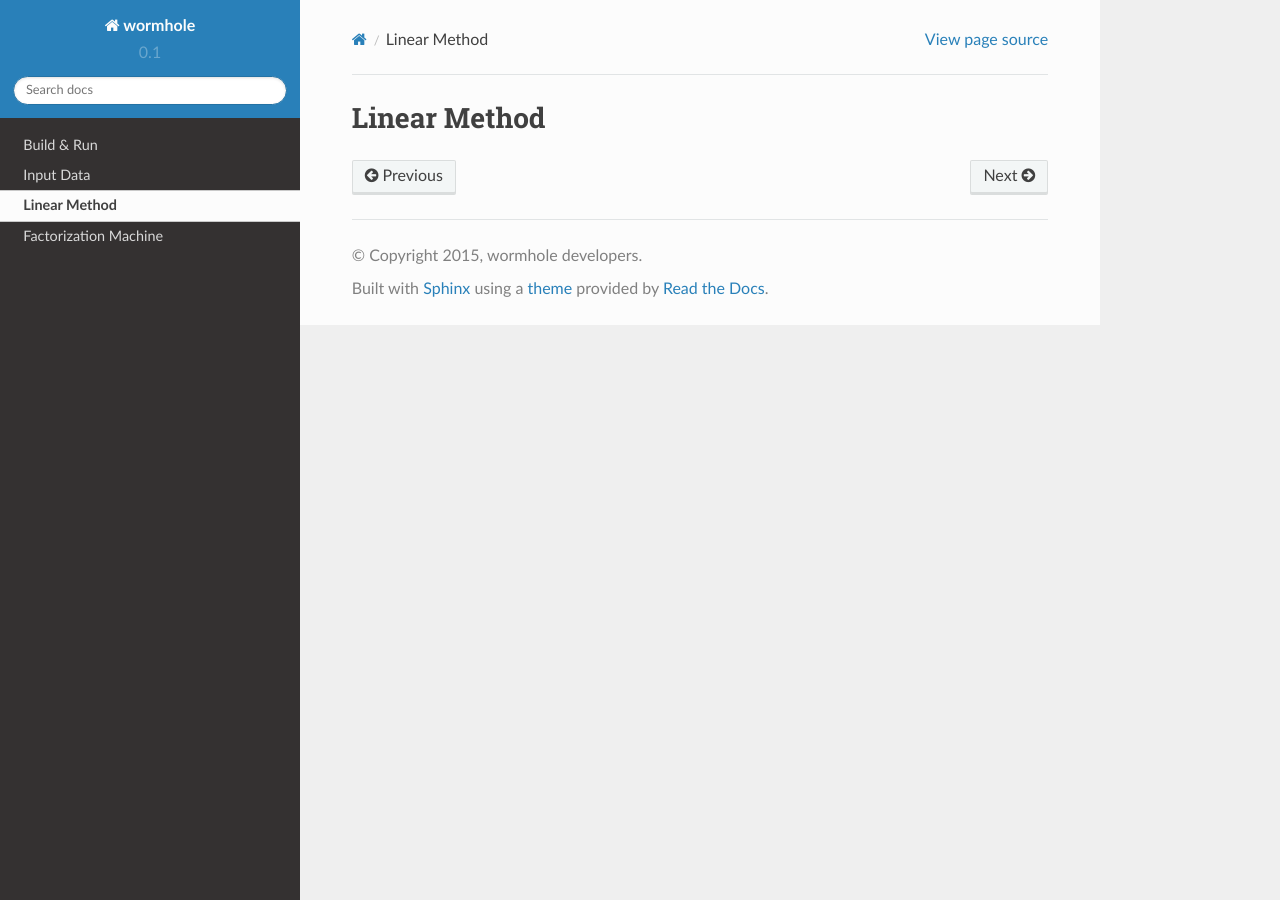
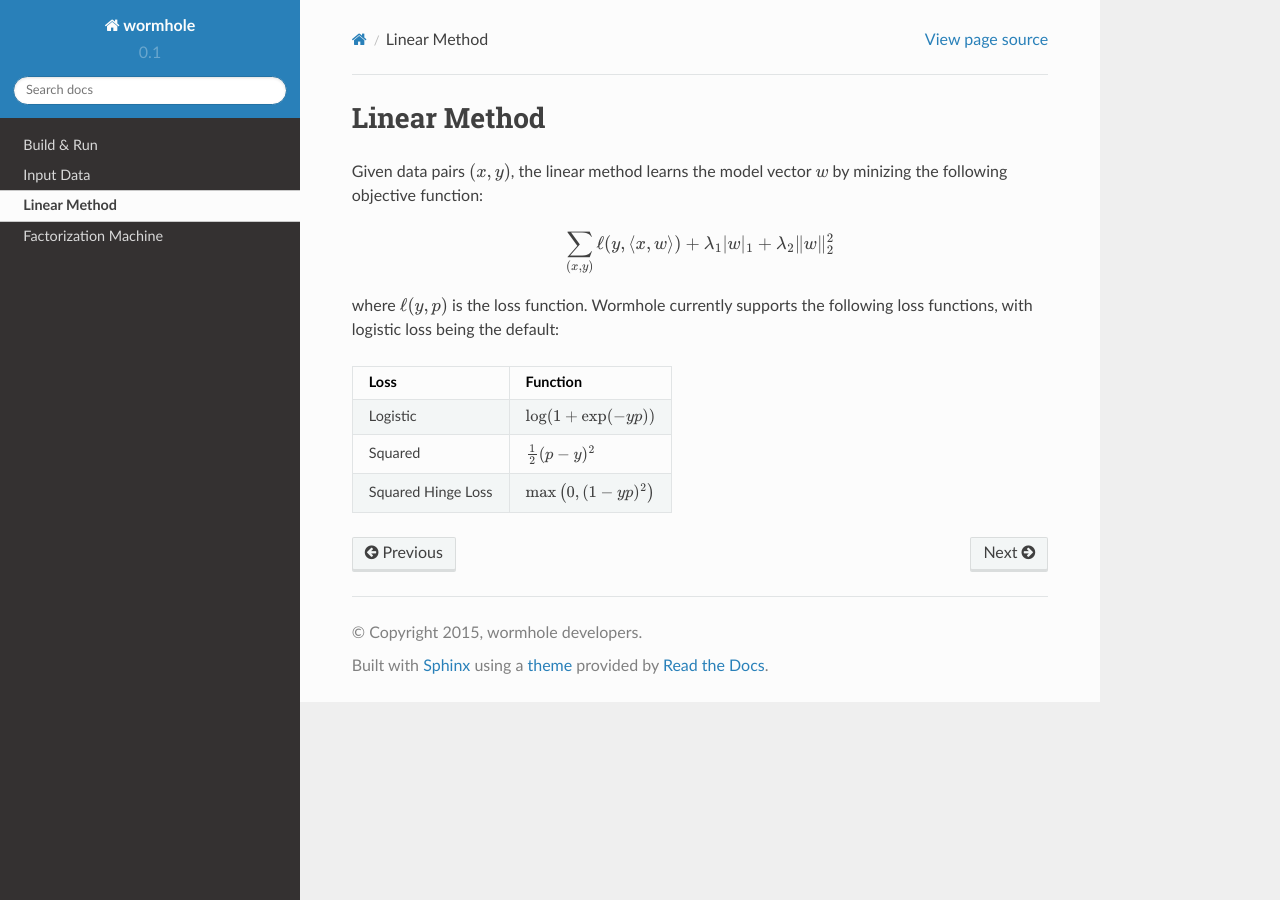
Before and after one commit to dmlc/wormhole, a Sphinx documentation site: the page built from doc/learn/linear.rst, in a window 1280 px wide. Built offline with Sphinx 7.4.7 and the Read the Docs theme 2.0.0, drawn with Linux system fonts in a browser that asks for light colours.

Commit message:
linear doc

```diff
--- a/doc/conf.py
+++ b/doc/conf.py
@@ -29,7 +29,9 @@ import shlex
 # Add any Sphinx extension module names here, as strings. They can be
 # extensions coming with Sphinx (named 'sphinx.ext.*') or your custom
 # ones.
-extensions = []
+extensions = [
+    'sphinx.ext.mathjax',
+]
 
 # Add any paths that contain templates here, relative to this directory.
 templates_path = ['_templates']
--- a/doc/learn/linear.rst
+++ b/doc/learn/linear.rst
@@ -1,2 +1,19 @@
 Linear Method
 =============
+
+Given data pairs :math:`(x,y)`, the linear method learns the model vector
+:math:`w` by minizing the following objective function:
+
+.. math::
+   \sum_{(x,y)} \ell(y, \langle x, w \rangle) + \lambda_1 |w|_1 + \lambda_2 \|w\|_2^2
+
+where :math:`\ell(y, p)` is the loss function. Wormhole currently supports the
+following loss functions, with logistic loss being the default:
+
+================== ========
+Loss               Function
+================== ========
+Logistic           :math:`\log(1+\exp(-yp))`
+Squared            :math:`\frac12 (p-y)^2`
+Squared Hinge Loss :math:`\max\left(0, (1-yp)^2\right)`
+================== ========
```
Also changed, not shown: learn/linear/README.md.
